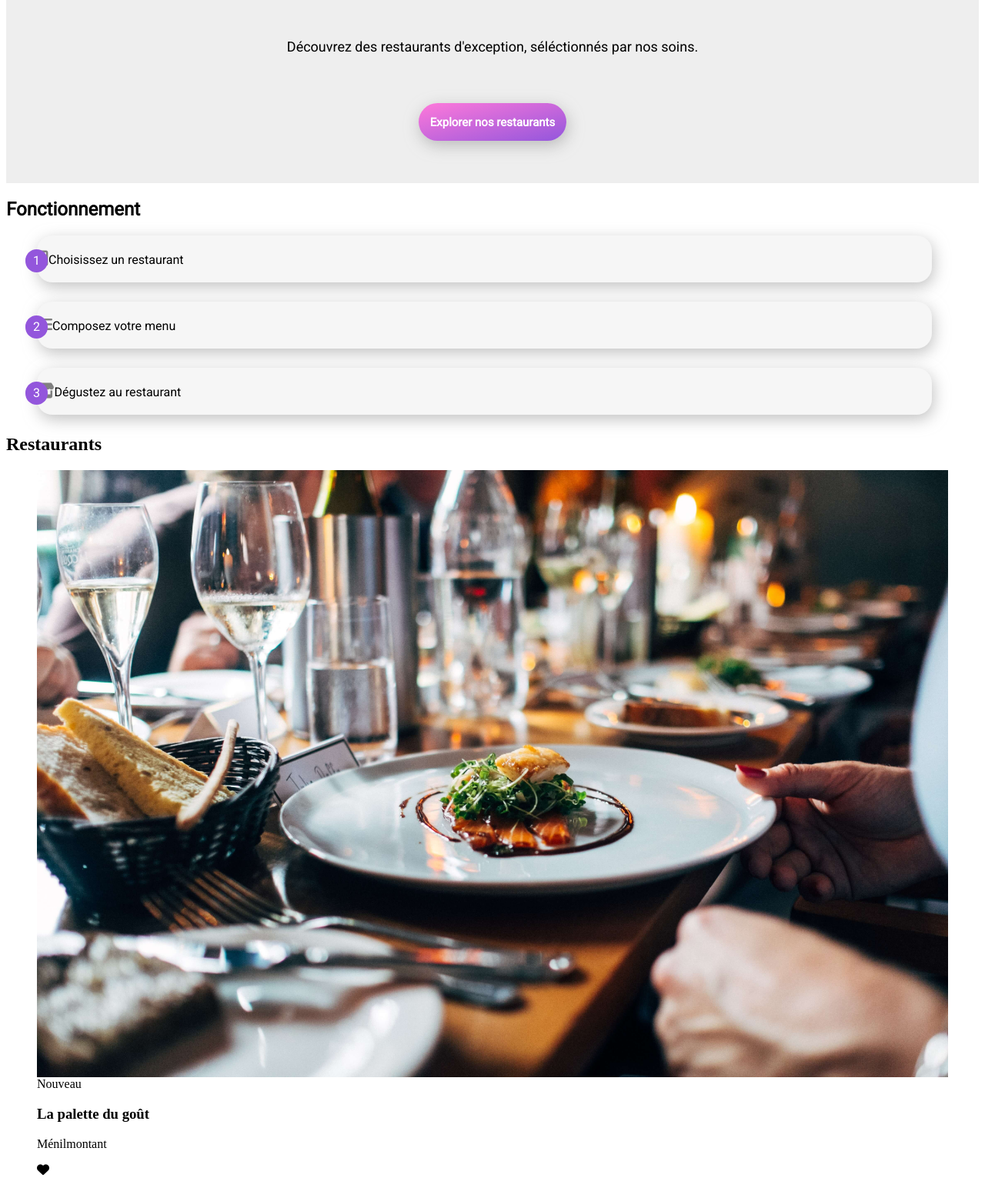
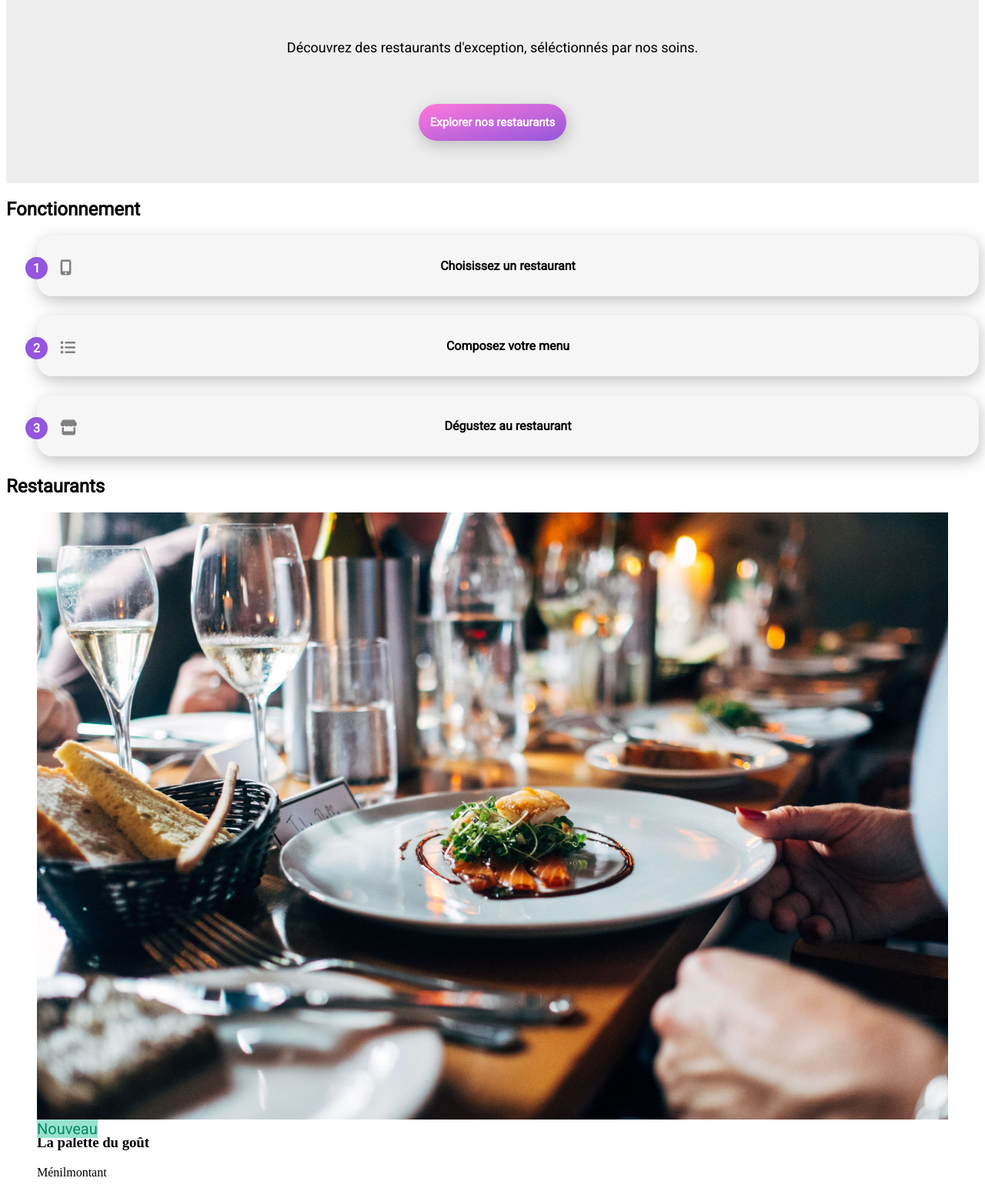
Before and after one commit to Alpha1788/OCR_P3, a website: page index.html in a window 1280 px wide. Shown: the part 200-1744 px from the top of the page at 77% size. Drawn offline with Linux system fonts and the light colour scheme; a web font is replaced by a local one.

Commit message:
save du 04/02/22

```diff
--- a/Sass/Base/_base.scss
+++ b/Sass/Base/_base.scss
@@ -20,3 +20,11 @@ a {
     text-decoration: none;
     color: black;
 }
+
+img {
+    width: 100%;
+    object-fit: cover;
+    display: block;
+    position: relative;
+    top: -50%;
+  }
--- a/Sass/Base/_chartegraphique.scss
+++ b/Sass/Base/_chartegraphique.scss
@@ -10,3 +10,4 @@ $font-text: "Roboto", sans-serif;
 $Main-Color: #9356DC;
 $Secondary-Color: #FF79DA;
 $Third-Color: #99E2D0;
+$Third-Color-Dark: #008766;
--- a/Sass/Components/_buttons.scss
+++ b/Sass/Components/_buttons.scss
@@ -18,7 +18,10 @@
             p {
             font-size: 18px;
             }
-            div {
+            a {
+            color: white;
+            font-size: 15px;
+            font-weight: bold;
             padding: 15px;
             background: linear-gradient(to bottom right, $Secondary-Color, $Main-Color);
             border: none;
@@ -26,11 +29,6 @@
             text-align: center;
             cursor: pointer;
             box-shadow: 2px 6px 20px rgb(153 153 153 / 60%);
-                    a {
-                    color: white;
-                    font-size: 15px;
-                    font-weight: bold;
             }
     }
 }
-}
--- a/Sass/Components/_fonctionnement.scss
+++ b/Sass/Components/_fonctionnement.scss
@@ -6,32 +6,79 @@
         font-weight: bold;
     }
     &__liste {
-        width: 95%;
-        &--operation {
+        display: flex;
+        flex-wrap: wrap;
+        justify-content: space-between;
+
+    }
+    &__operation {
+        position: relative;
+
         font-family: $font-text;
-            text-align: start;
-            width: 95%;
+        font-weight: bold;
+        text-align: center;
+        width: 100%;
         background-color: #f6f6f6;
         box-shadow: 2px 6px 20px rgb(153 153 153 / 60%);
         border-radius: 20px;
-            padding: 20px 0;
+        padding: 30px 0;
         margin-bottom: 25px;
-
         cursor: pointer;
 
         span {
+            position: absolute;
+            left: -15px;
+            top: 28px;
             background-color: $Main-Color;
             color: white;
             border-radius: 50px;
-                padding: 5.5px 10px;
-                margin: -2px -15px;
-                position: absolute;
+            padding: 5px 10px;
         }
         i {
+            position: absolute;
+            left: 30px;
+            top: 32px;
             color: grey;
             font-size: 20px;
 
         }
     }
 }
+
+.restaurants {
+
+    @include center-max;
+
+    &__titre {
+        font-family: $font-text;
+        font-weight: bold;
     }
+    &__carte {
+        position: relative;
+    }
+        img {
+            @include center-max;
+
+        }
+        span {
+            background: $Third-Color;
+            color: $Third-Color-Dark;
+            font-family: $font-text;
+            font-size: 20px;
+            font-weight: normal;
+            position: absolute;
+            top: rem-calc(15);
+            right: rem-calc(10);
+            padding: rem-calc(5 10);
+
+        }
+        &--body {
+
+        }
+
+
+
+
+
+
+}
--- /dev/null
+++ b/Sass/Utils/_mixins.scss
@@ -0,0 +1,5 @@
+/* largeur max et auto centrage */
+@mixin center-max {
+    max-width: 1440px;
+    margin: auto;
+}
--- a/index.html
+++ b/index.html
@@ -37,7 +37,7 @@
         <div class="header__promesses">
             <h1>Réservez le menu qui vous convient</h1>
             <p>Découvrez des restaurants d'exception, séléctionnés par nos soins.</p>
-            <div><a href="#restaurants__titre">Explorer nos restaurants</a></div>
+            <a href="#restaurants__titre">Explorer nos restaurants</a>
         </div>
 
     </header>
@@ -47,9 +47,9 @@
     <section class="fonctionnement">
         <h2 class="fonctionnement__titre">Fonctionnement</h2>
         <ul class="foctionnement__liste">
-            <li class="fonctionnement__liste--operation"><span>1</span><i class="fas fa-mobile-alt"></i>Choisissez un restaurant</li>
-            <li class="fonctionnement__liste--operation"><span>2</span><i class="fas fa-list-ul"></i>Composez votre menu</li>
-            <li class="fonctionnement__liste--operation"><span>3</span><i class="fas fa-store"></i>Dégustez au restaurant</li>
+            <li class="fonctionnement__operation"><span>1</span><i class="fas fa-mobile-alt"></i>Choisissez un restaurant</li>
+            <li class="fonctionnement__operation"><span>2</span><i class="fas fa-list-ul"></i>Composez votre menu</li>
+            <li class="fonctionnement__operation"><span>3</span><i class="fas fa-store"></i>Dégustez au restaurant</li>
         </ul>
     </section>
 
```
Also changed, not shown: css/style.css, 1 other file. Lines whose indentation alone changed are shown as unchanged.
